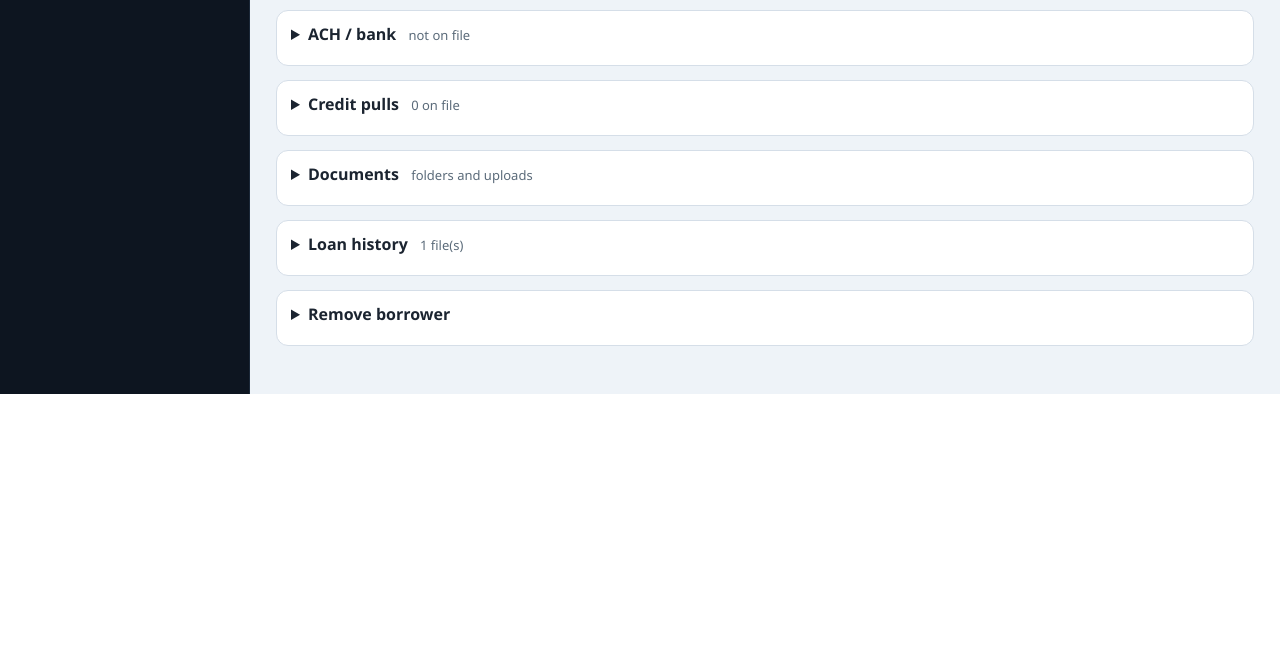
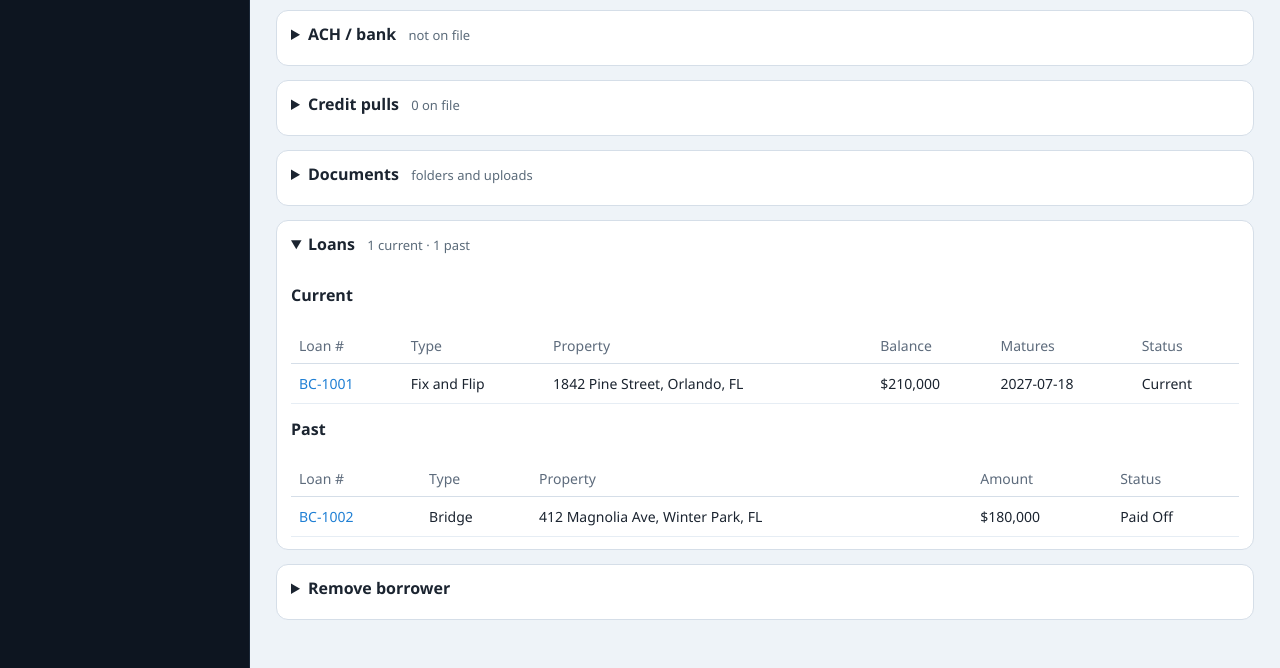
Before and after one commit to johnbritton76-bit/brittco-capital, a Flask app: page /borrowers/1 in a window 1280 px wide. Shown: the part 934-1602 px from the top of the page. Before the commit the page ends 1328 px from the top, so only its background shows below. Run offline with Flask 3, Linux system fonts and the light colour scheme; the visitor is signed in with stand-in values (Sample User, id 1); data comes from the database, SQL or seed files in the repository; data that the repository does not hold is empty.

Commit message:
Add files via upload

```diff
--- a/templates/borrower_detail.html
+++ b/templates/borrower_detail.html
@@ -354,18 +354,37 @@ details.box>summary .peek{font-weight:400;color:#5b6b7a;font-size:13px;margin-le
     {% endfor %}
   </details>
 </details>
-<details class="box">
-  <summary>Loan history <span class="peek">{{ deals|length }} file(s)</span></summary>
-
+<details class="box" open>
+  <summary>Loans <span class="peek">{{ current_loans|length }} current · {{ past_loans|length }} past</span></summary>
+  <h4>Current</h4>
   <table class="table">
-    <tr><th>Type</th><th>Property</th><th>Loan</th><th>Status</th></tr>
-    {% for d in deals %}
+    <tr><th>Loan #</th><th>Type</th><th>Property</th><th>Balance</th><th>Matures</th><th>Status</th></tr>
+    {% for l in current_loans %}
     <tr>
-      <td><a href="{{ url_for('deal_detail', did=d.id) }}">{{ d.loan_type }}</a></td>
-      <td>{{ d.address }}</td>
-      <td>${{ "{:,.0f}".format(d.loan_amount or 0) }}</td>
-      <td>{{ d.status }}</td>
+      <td><a href="{{ url_for('loan_detail', lid=l.id) }}">{{ l.loan_number or l.id }}</a></td>
+      <td>{{ l.loan_type }}</td>
+      <td>{{ l.property_address }}</td>
+      <td>${{ "{:,.0f}".format(l.current_balance or l.original_principal or 0) }}</td>
+      <td>{{ l.maturity_date or "—" }}</td>
+      <td>{{ l.status }}</td>
     </tr>
+    {% else %}
+    <tr><td colspan="6">No current loans on this file.</td></tr>
+    {% endfor %}
+  </table>
+  <h4 style="margin-top:14px">Past</h4>
+  <table class="table">
+    <tr><th>Loan #</th><th>Type</th><th>Property</th><th>Amount</th><th>Status</th></tr>
+    {% for l in past_loans %}
+    <tr>
+      <td><a href="{{ url_for('loan_detail', lid=l.id) }}">{{ l.loan_number or l.id }}</a></td>
+      <td>{{ l.loan_type }}</td>
+      <td>{{ l.property_address }}</td>
+      <td>${{ "{:,.0f}".format(l.original_principal or 0) }}</td>
+      <td>{{ l.status }}</td>
+    </tr>
+    {% else %}
+    <tr><td colspan="5">No past loans on this file.</td></tr>
     {% endfor %}
   </table>
 </details>
```
